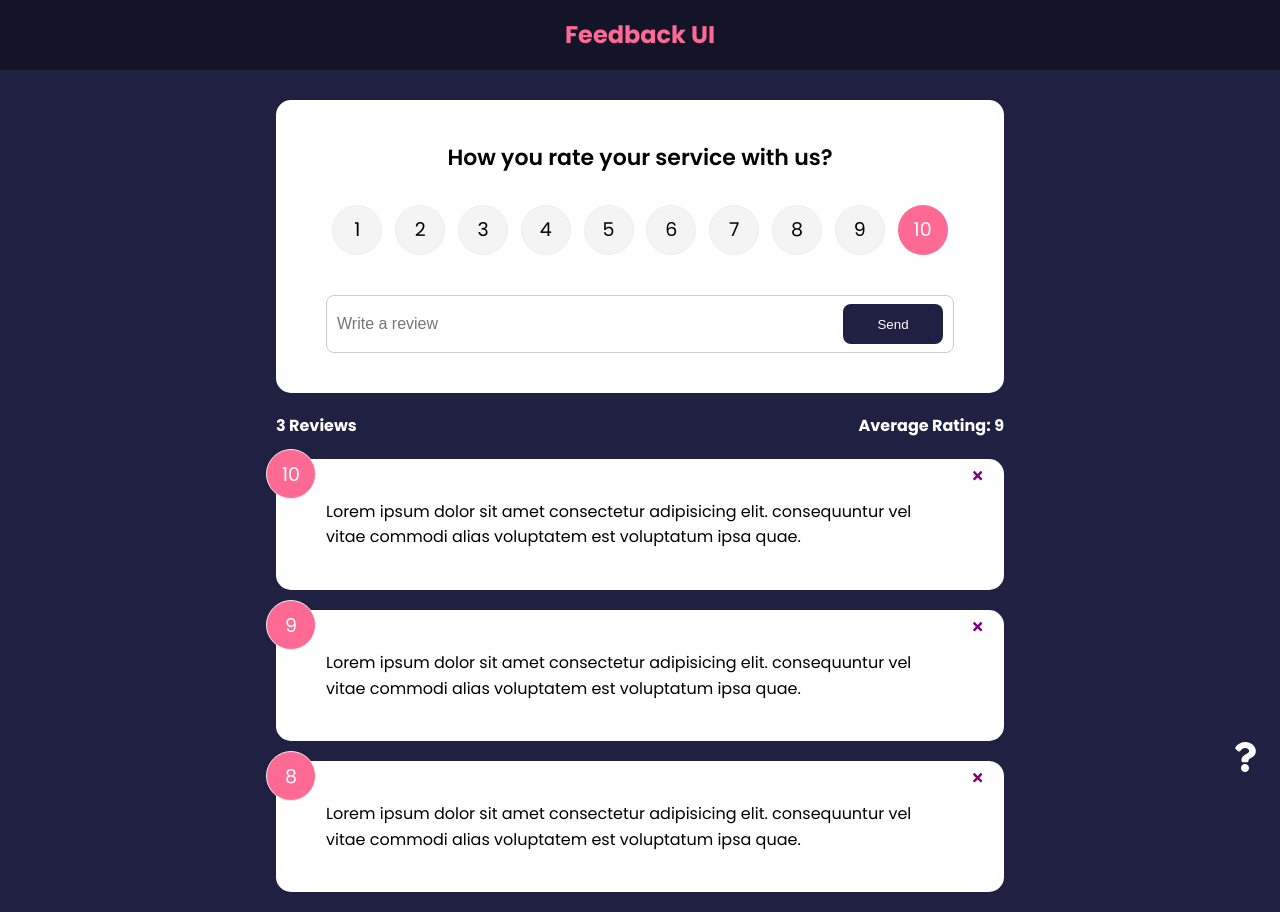
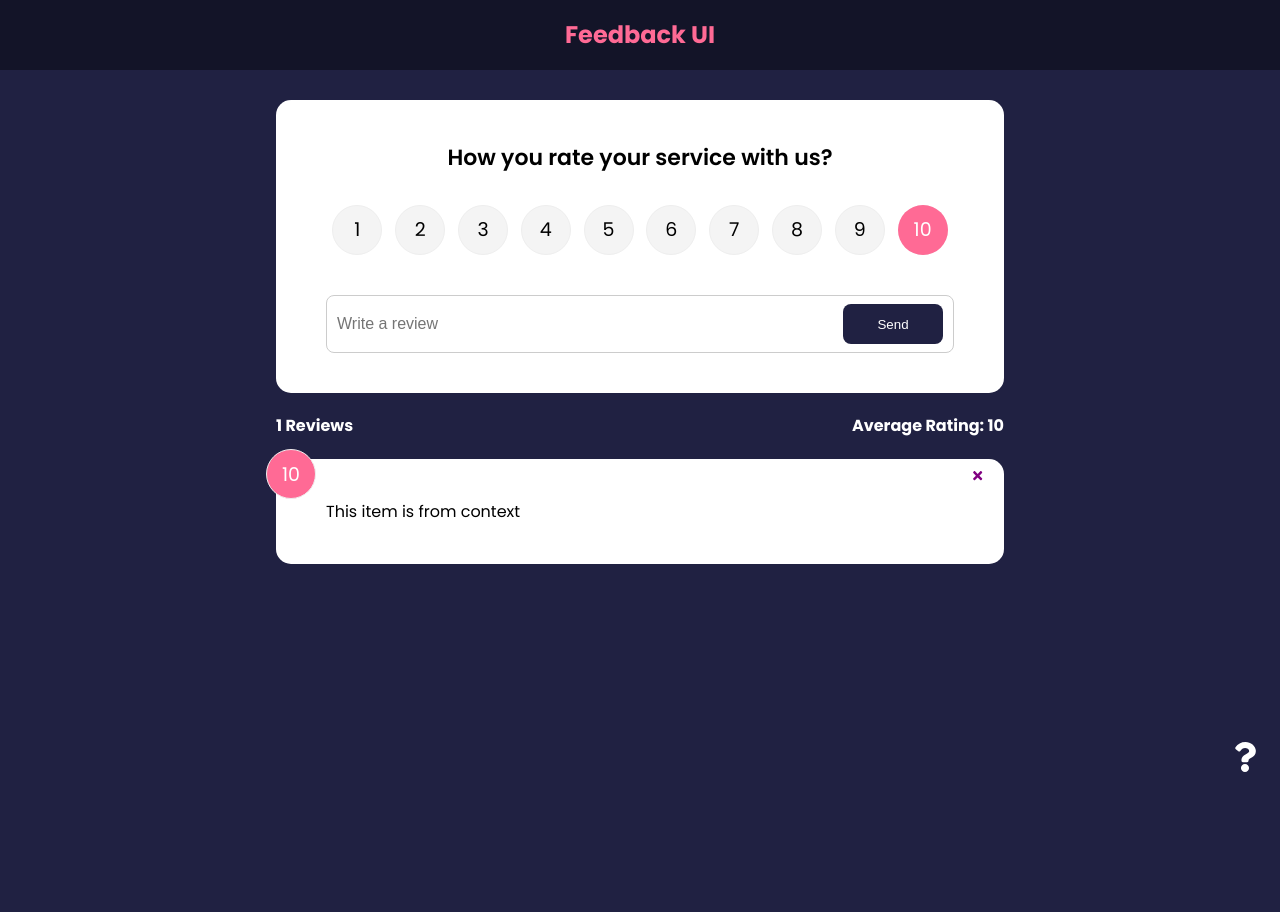
Before and after one commit to jltzbrg/feedback-app, a React (Create React App) app: page / in a window 1280 px wide. After the commit the page ends 800 px from the top, so only its background shows below. Built offline with nearby package versions, Linux system fonts and the light colour scheme.

Commit message:
Adding global state context for feedbackList + stats

```diff
--- a/src/App.js
+++ b/src/App.js
@@ -1,29 +1,29 @@
-import { v4 as uuidv4 } from 'uuid';
-import { BrowserRouter as Router, Route, Routes } from 'react-router-dom';
-import { useState } from 'react';
-import Header from './components/Header';
-import FeedbackList from './components/FeedbackList';
-import FeedbackStats from './components/FeedbackStats';
-import FeedbackForm from './components/FeedbackForm';
-import AboutIconLink from './components/AboutIconLink';
-import { FeedbackProvider } from './context/FeedbackContext';
+import { v4 as uuidv4 } from 'uuid'
+import { BrowserRouter as Router, Route, Routes } from 'react-router-dom'
+import { useState } from 'react'
+import Header from './components/Header'
+import FeedbackList from './components/FeedbackList'
+import FeedbackStats from './components/FeedbackStats'
+import FeedbackForm from './components/FeedbackForm'
+import AboutIconLink from './components/AboutIconLink'
+import { FeedbackProvider } from './context/FeedbackContext'
 //Pages
-import AboutPage from './pages/AboutPage';
+import AboutPage from './pages/AboutPage'
 //Data
-import FeedbackData from './data/FeedbackData';
+import FeedbackData from './data/FeedbackData'
 
 export default function App() {
-  const [feedback, setFeedback] = useState(FeedbackData);
+  const [feedback, setFeedback] = useState(FeedbackData)
 
   const addFeedback = (newFeedback) => {
-    newFeedback.id = uuidv4();
-    setFeedback([newFeedback, ...feedback]);
-  };
+    newFeedback.id = uuidv4()
+    setFeedback([newFeedback, ...feedback])
+  }
   const deleteFeedback = (id) => {
     if (window.confirm('Are you sure you want to delete?')) {
-      setFeedback(feedback.filter((item) => item.id !== id));
+      setFeedback(feedback.filter((item) => item.id !== id))
     }
-  };
+  }
   return (
     <FeedbackProvider>
       <Router>
@@ -36,11 +36,8 @@
               element={
                 <>
                   <FeedbackForm handleAdd={addFeedback} />
-                  <FeedbackStats feedback={feedback} />
-                  <FeedbackList
-                    feedback={feedback}
-                    handleDelete={deleteFeedback}
-                  />
+                  <FeedbackStats />
+                  <FeedbackList handleDelete={deleteFeedback} />
                 </>
               }></Route>
             <Route path='/about' element={<AboutPage />} />
@@ -50,5 +47,5 @@
         </div>
       </Router>
     </FeedbackProvider>
-  );
+  )
 }
--- a/src/components/FeedbackList.jsx
+++ b/src/components/FeedbackList.jsx
@@ -1,10 +1,11 @@
-import { motion, AnimatePresence } from 'framer-motion';
-import PropTypes from 'prop-types';
-import FeedbackItem from './FeedbackItem';
-
-function FeedbackList({ feedback, handleDelete }) {
+import { useContext } from 'react'
+import { motion, AnimatePresence } from 'framer-motion'
+import FeedbackItem from './FeedbackItem'
+import FeedbackContext from '../context/FeedbackContext'
+function FeedbackList({ handleDelete }) {
+  const { feedback } = useContext(FeedbackContext)
   if (!feedback || feedback.length === 0) {
-    return <p>No Feedback Yet</p>;
+    return <p>No Feedback Yet</p>
   }
 
   return (
@@ -26,7 +27,7 @@
         ))}
       </AnimatePresence>
     </div>
-  );
+  )
 
   // return (
   //   <div className='feedback-list'>
@@ -37,14 +38,4 @@
   // );
 }
 
-FeedbackList.propTypes = {
-  feedback: PropTypes.arrayOf(
-    PropTypes.shape({
-      id: PropTypes.number.isRequired,
-      text: PropTypes.string.isRequired,
-      rating: PropTypes.number.isRequired,
-    })
-  ),
-};
-
-export default FeedbackList;
+export default FeedbackList
--- a/src/components/FeedbackStats.jsx
+++ b/src/components/FeedbackStats.jsx
@@ -1,23 +1,21 @@
-import PropTypes from 'prop-types';
+import { useContext } from 'react'
+import FeedbackContext from '../context/FeedbackContext'
 
-function FeedbackStats({ feedback }) {
+function FeedbackStats() {
+  const { feedback } = useContext(FeedbackContext)
   //Durchschnitt berechnen
   let average =
     feedback.reduce((acc, cur) => {
-      return acc + cur.rating;
-    }, 0) / feedback.length;
+      return acc + cur.rating
+    }, 0) / feedback.length
 
-  average = average.toFixed(1).replace(/[.,]0$/, '');
+  average = average.toFixed(1).replace(/[.,]0$/, '')
   return (
     <div className='feedback-stats'>
       <h4>{feedback.length} Reviews</h4>
       <h4>Average Rating: {isNaN(average) ? 0 : average}</h4>
     </div>
-  );
+  )
 }
 
-FeedbackStats.propTypes = {
-  feedback: PropTypes.array.isRequired,
-};
-
-export default FeedbackStats;
+export default FeedbackStats
```
